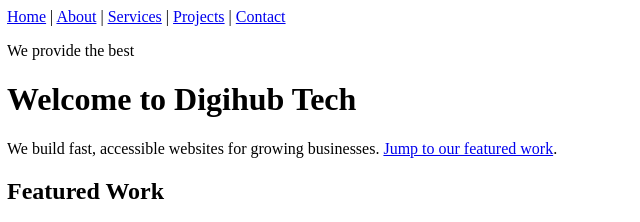
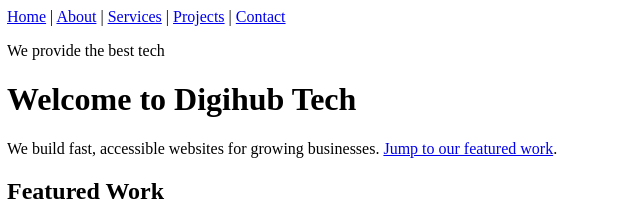
Before and after one commit to joelyakubu269/Digihub, a plain HTML site: page my-website/index.html in a window 1280 px wide. Shown: the top 222 px of the page, 1-641 px from the left. Drawn offline with Linux system fonts and the light colour scheme.

Commit message:
digihub assignment

```diff
--- a/my-website/index.html
+++ b/my-website/index.html
@@ -14,7 +14,7 @@
             <a href="projects.html">Projects</a> |
             <a href="contact.html">Contact</a>
         </nav>
-        <p>We provide the best</p>
+        <p>We provide the best tech</p>
     </header>
 
     <main>
```
